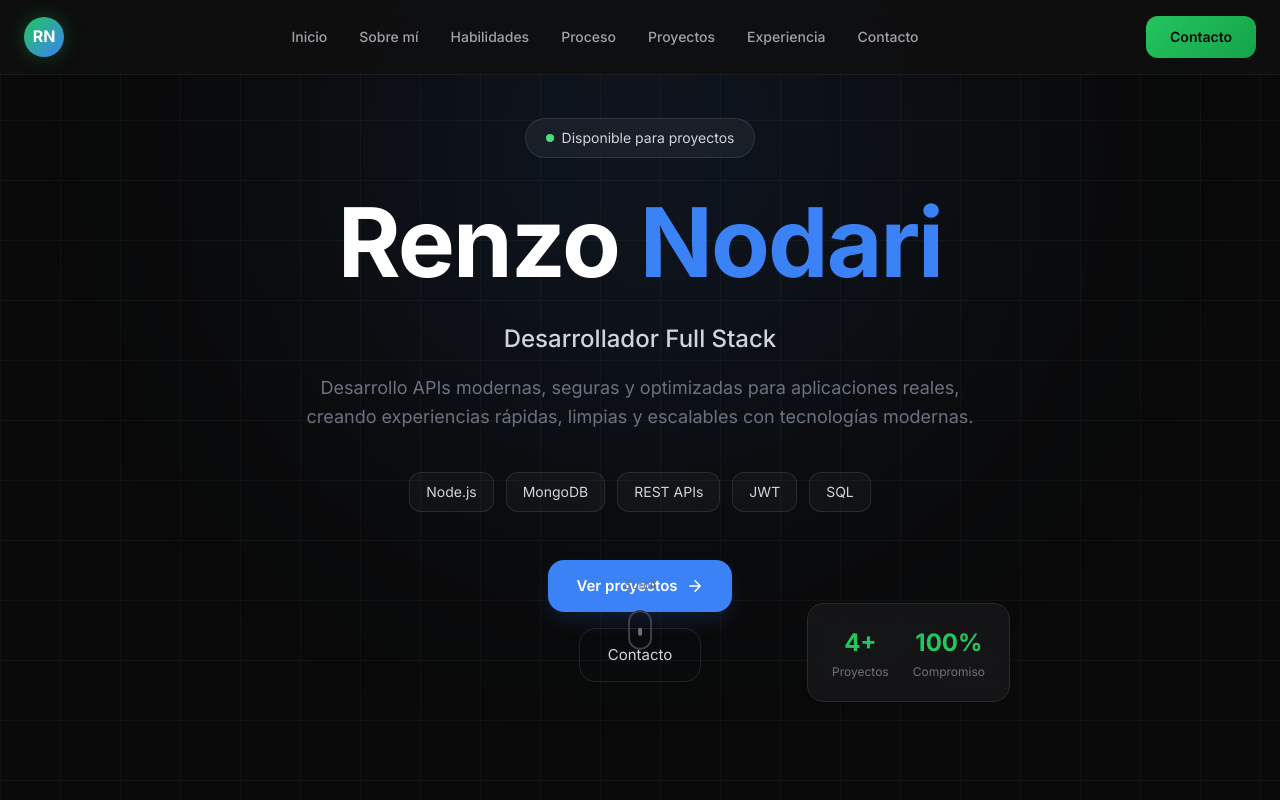
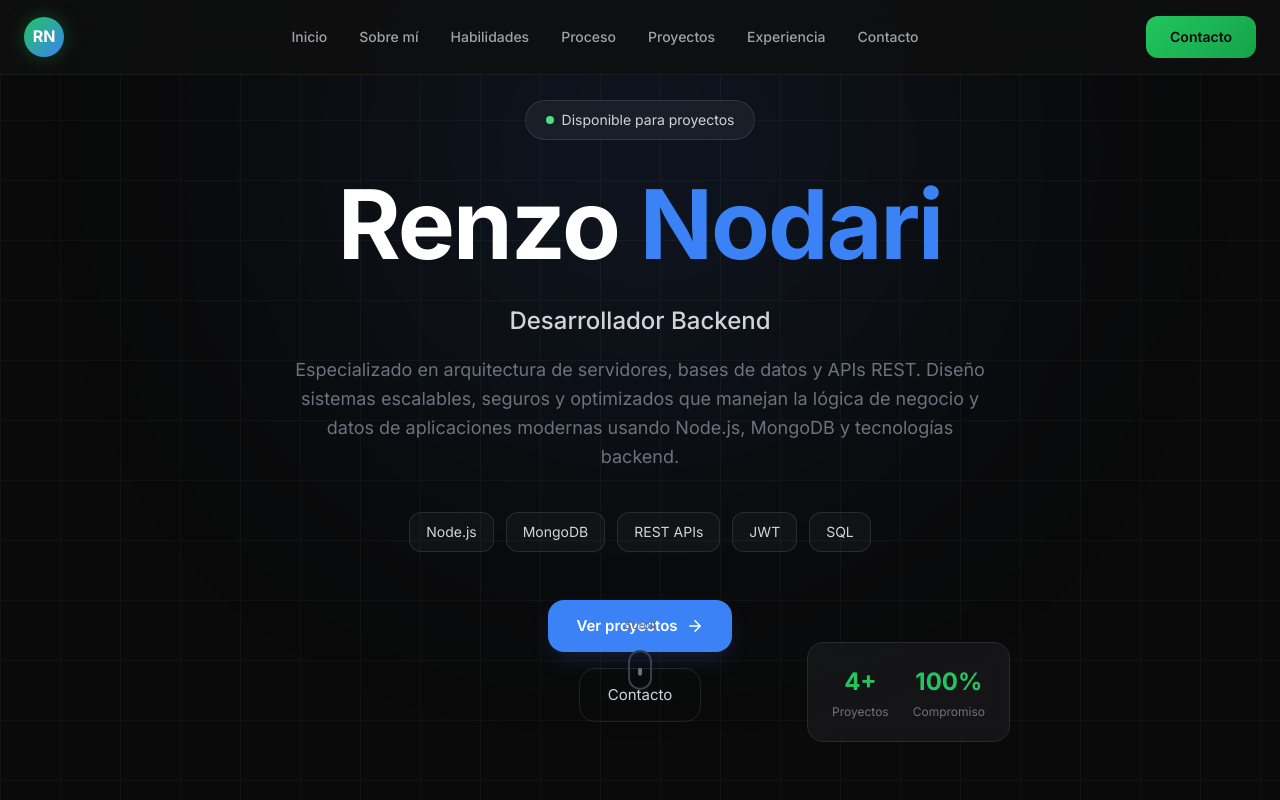
Before and after one commit to renzonodari9/portafolio-nodari, a React (Vite) app: page / in a window 1280 px wide. Shown: the top 800 px of the page. Built offline with nearby package versions, Linux system fonts and the light colour scheme.

Commit message:
Cambio Hero: Desarrollador Backend + explicación backend

```diff
--- a/src/components/Hero.jsx
+++ b/src/components/Hero.jsx
@@ -103,7 +103,7 @@ export default function Hero() {
             marginBottom: "16px"
           }}
         >
-          Desarrollador Full Stack
+          Desarrollador Backend
         </motion.p>
 
         {/* Description */}
@@ -120,8 +120,9 @@ export default function Hero() {
             marginBottom: "40px"
           }}
         >
-          Desarrollo APIs modernas, seguras y optimizadas para aplicaciones reales,
-          creando experiencias rápidas, limpias y escalables con tecnologías modernas.
+          Especializado en arquitectura de servidores, bases de datos y APIs REST.
+          Diseño sistemas escalables, seguros y optimizados que manejan la lógica de negocio
+          y datos de aplicaciones modernas usando Node.js, MongoDB y tecnologías backend.
         </motion.p>
 
         {/* Stack */}
```
